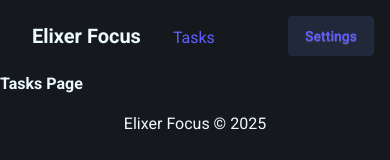
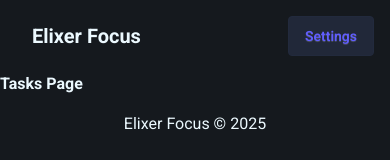
Before and after one commit to elixer-prince/elixer-focus, a React (Vite) app in the folder react-frontend/: page /tasks in a window 390 px wide. Shown: the top 160 px of the page. Built offline with nearby package versions, Linux system fonts and the light colour scheme.

Commit message:
style(navbar): hide navbar links on mobile

```diff
--- a/react-frontend/src/features/ui/navbar/NavLinkContainer.tsx
+++ b/react-frontend/src/features/ui/navbar/NavLinkContainer.tsx
@@ -2,7 +2,7 @@ import NavLink from "@features/ui/navbar/NavLink.tsx";
 
 const NavLinkContainer = () => {
     return (
-        <ul>
+        <ul className="hidden">
             <li>
                 <NavLink to="/tasks">Tasks</NavLink>
             </li>
```
